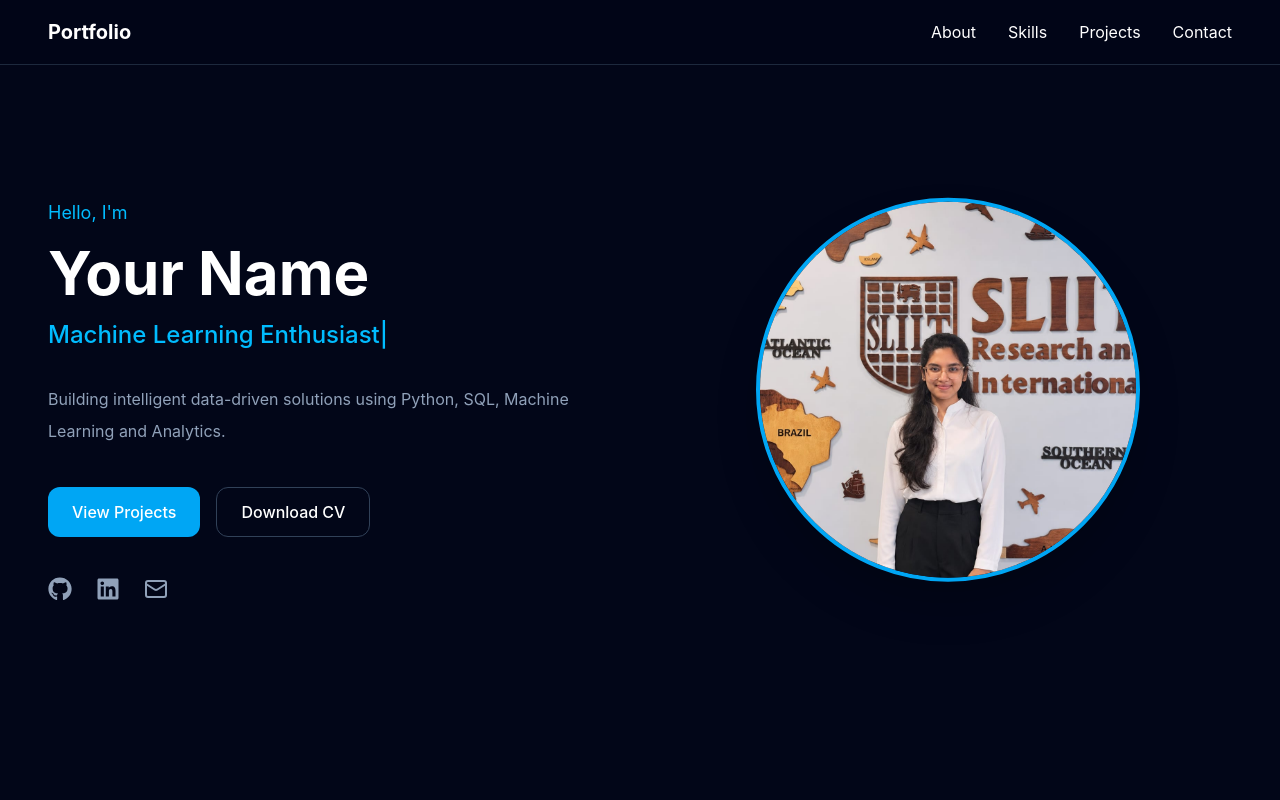
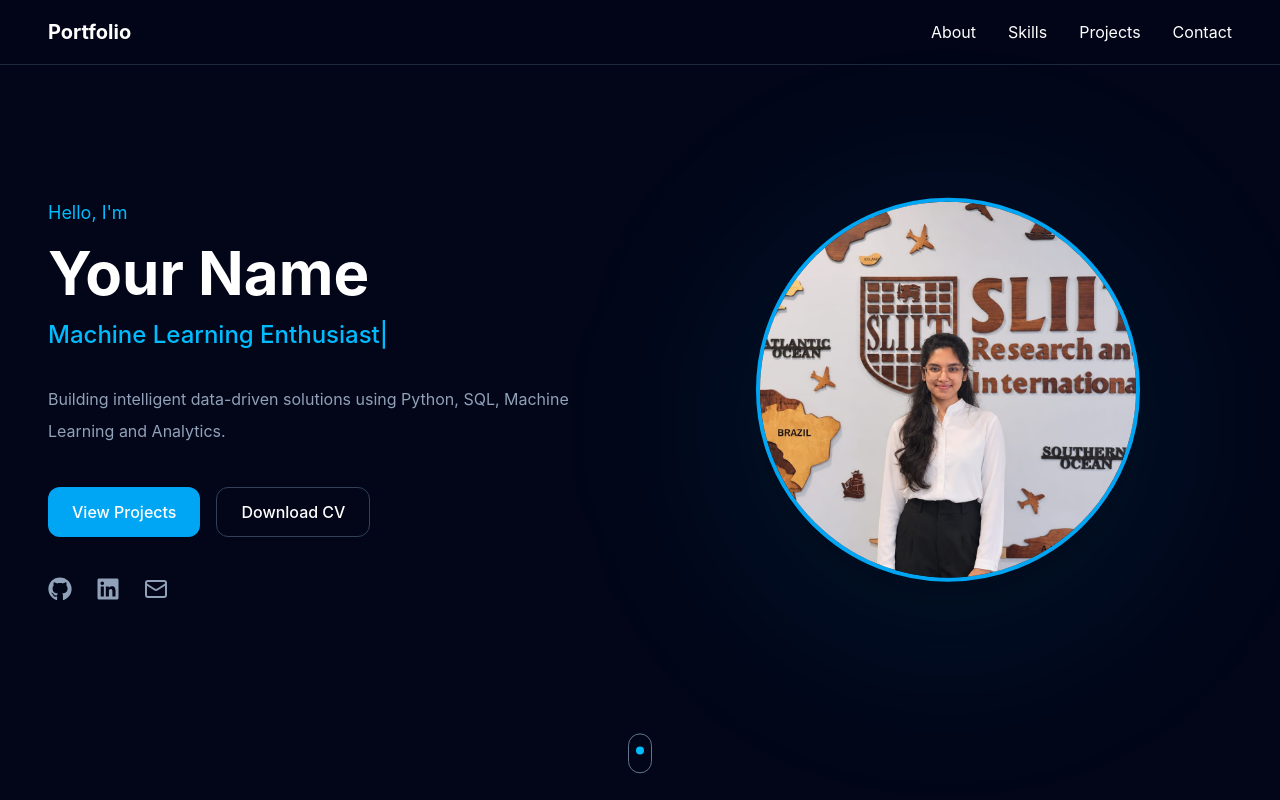
Before and after one commit to samiswaryatharushmie/data-portfolio-framework, a React (Vite) app: page / in a window 1280 px wide. Built offline with nearby package versions, Linux system fonts and the light colour scheme.

Commit message:
feat: enhance hero visuals

```diff
--- a/src/sections/Hero.tsx
+++ b/src/sections/Hero.tsx
@@ -9,7 +9,24 @@ import { TypeAnimation } from "react-type-animation";
 
 export default function Hero() {
   return (
-    <section className="flex min-h-screen items-center">
+    <section className="relative flex min-h-screen items-center overflow-hidden">
+        {/* Background Glow */}
+            <div className="absolute inset-0 -z-10 overflow-hidden">
+                <div className="absolute left-[-120px] top-[-120px] h-80 w-80 rounded-full bg-sky-500/15 blur-[120px]" />
+
+                <div className="absolute bottom-[-150px] right-[-120px] h-96 w-96 rounded-full bg-cyan-400/10 blur-[140px]" />
+            </div>
+        {/* Grid Background */}
+            <div
+                className="absolute inset-0 -z-20 opacity-[0.04]"
+                style={{
+                    backgroundImage: `
+                        linear-gradient(to right, white 1px, transparent 1px),
+                        linear-gradient(to bottom, white 1px, transparent 1px)
+                    `,
+                     backgroundSize: "60px 60px",
+                }}
+            />
       <Container>
         <div className="grid items-center gap-12 lg:grid-cols-2">
 
@@ -69,12 +86,14 @@ export default function Hero() {
 
           {/* Right Side */}
           <motion.div
-            className="flex justify-center"
+            className="relative flex justify-center"
             variants={fadeRight}
             initial="hidden"
             animate="visible"
             transition={{ duration: 0.8 }}
             >
+        <div className="absolute h-[430px] w-[430px] rounded-full bg-sky-500/10 blur-[90px]" />
+
             <motion.img
                 src={portfolioData.hero.profileImage}
                 alt="Profile"
@@ -93,6 +112,27 @@ export default function Hero() {
           </motion.div>
 
         </div>
+        <motion.div
+            className="absolute bottom-8 left-1/2 -translate-x-1/2"
+            animate={{ y: [0, 10, 0] }}
+            transition={{
+            duration: 2,
+            repeat: Infinity,
+            ease: "easeInOut",
+         }}
+        >
+            <div className="flex h-10 w-6 justify-center rounded-full border border-slate-500">
+                <motion.div
+                    className="mt-2 h-2 w-2 rounded-full bg-sky-400"
+                    animate={{ y: [0, 12, 0] }}
+                    transition={{
+                        duration: 2,
+                        repeat: Infinity,
+                    }}
+                 />
+              </div>
+            </motion.div>
+
       </Container>
     </section>
   );
```
